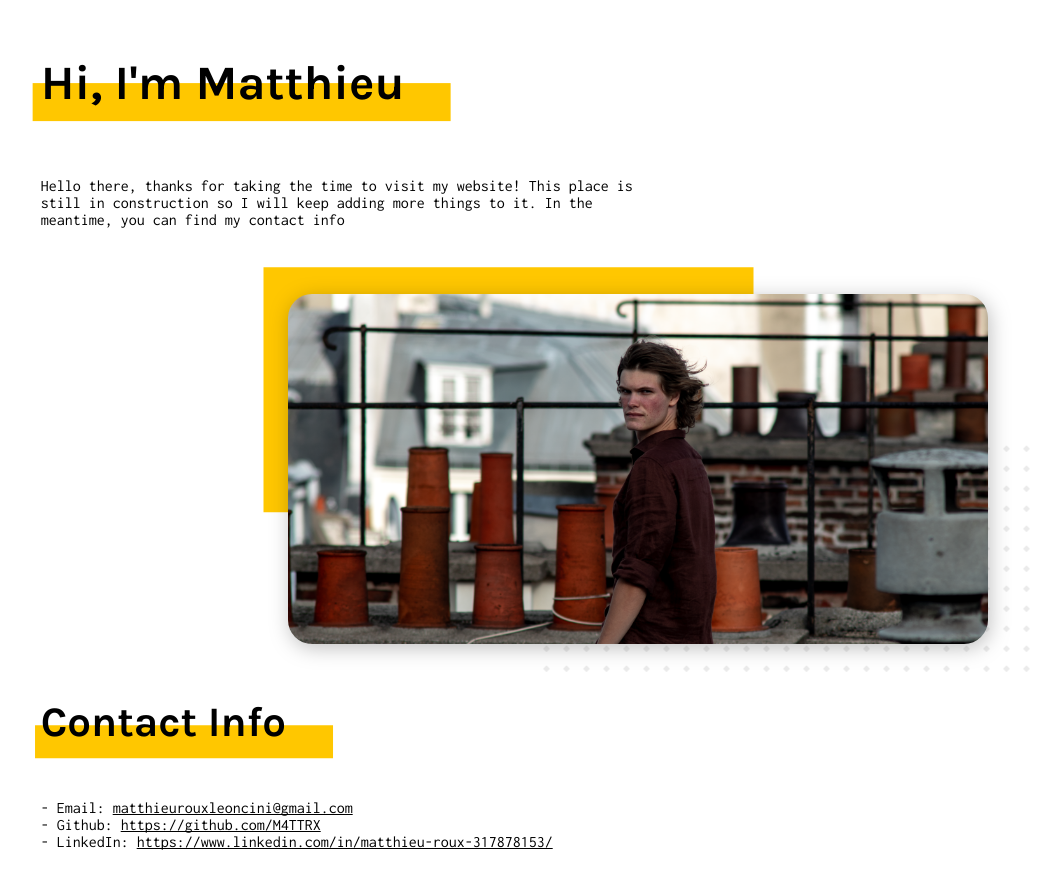
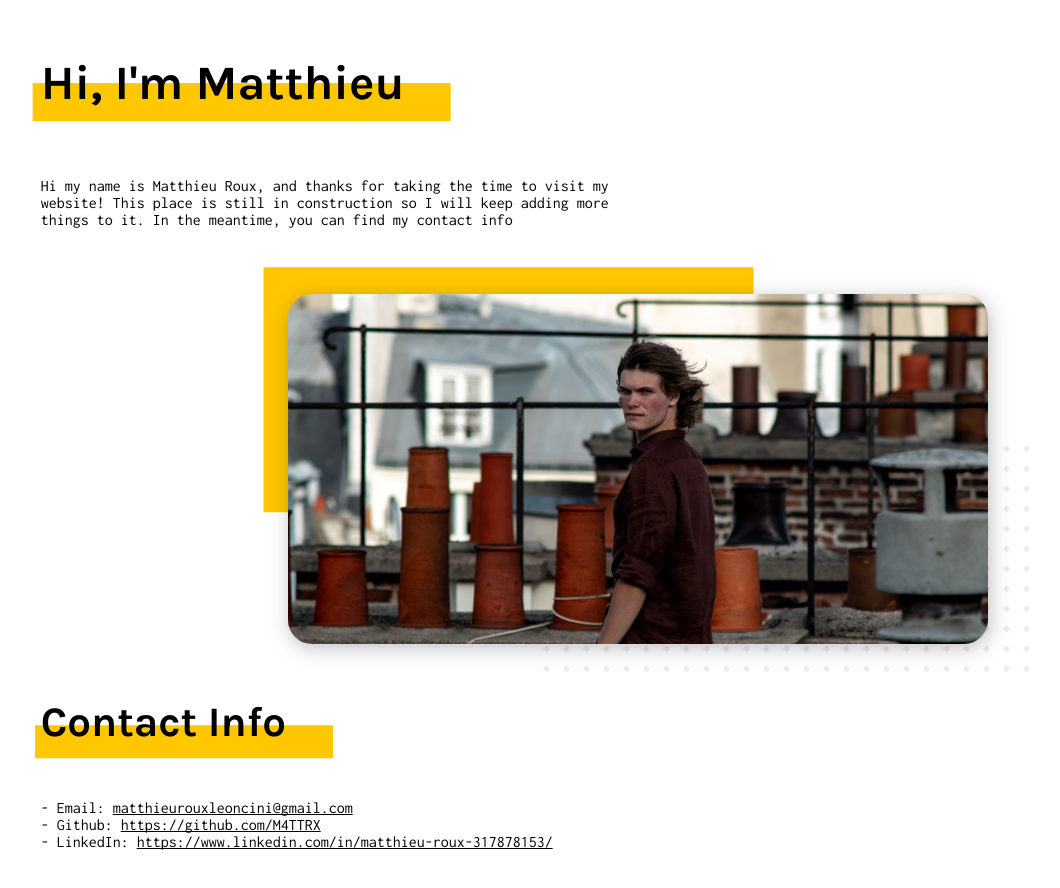
Before and after one commit to M4TTRX/matthieu-roux-website, a React (Create React App) app: page / in a window 1280 px wide. Shown: the top 888 px of the page, without its empty margins (2-1062 px from the left). Built offline with nearby package versions, Linux system fonts and the light colour scheme.

Commit message:
Es lint is annoying me ugh

```diff
--- a/src/App.js
+++ b/src/App.js
@@ -4,6 +4,7 @@ import CoverPicture from "./components/coverPicture";
 
 function App() {
   const contactMeSection = creatContactMeSection();
+  const createMyProjects = createMyProjectsSection();
   return (
     <div className="App">
       <div>
@@ -11,9 +12,10 @@ function App() {
         <div className="underline-title"> </div>
         <div className="flexRow">
           <p className="limited-width">
-            Hello there, thanks for taking the time to visit my website! This
-            place is still in construction so I will keep adding more things to
-            it. In the meantime, you can find my contact info
+            Hi my name is Matthieu Roux, and thanks for taking the time to visit
+            my website! This place is still in construction so I will keep
+            adding more things to it. In the meantime, you can find my contact
+            info
           </p>
           <div className="image-container">
             {CoverPicture()}
@@ -60,6 +62,8 @@ function createMyProjectsSection() {
       <p>
         Wonder what I can make? Here's a list of some of the work I have made
         both for a class and during my free time.
+        <br />
+        Work in progress, coming soon.
       </p>
     </div>
   );
```
